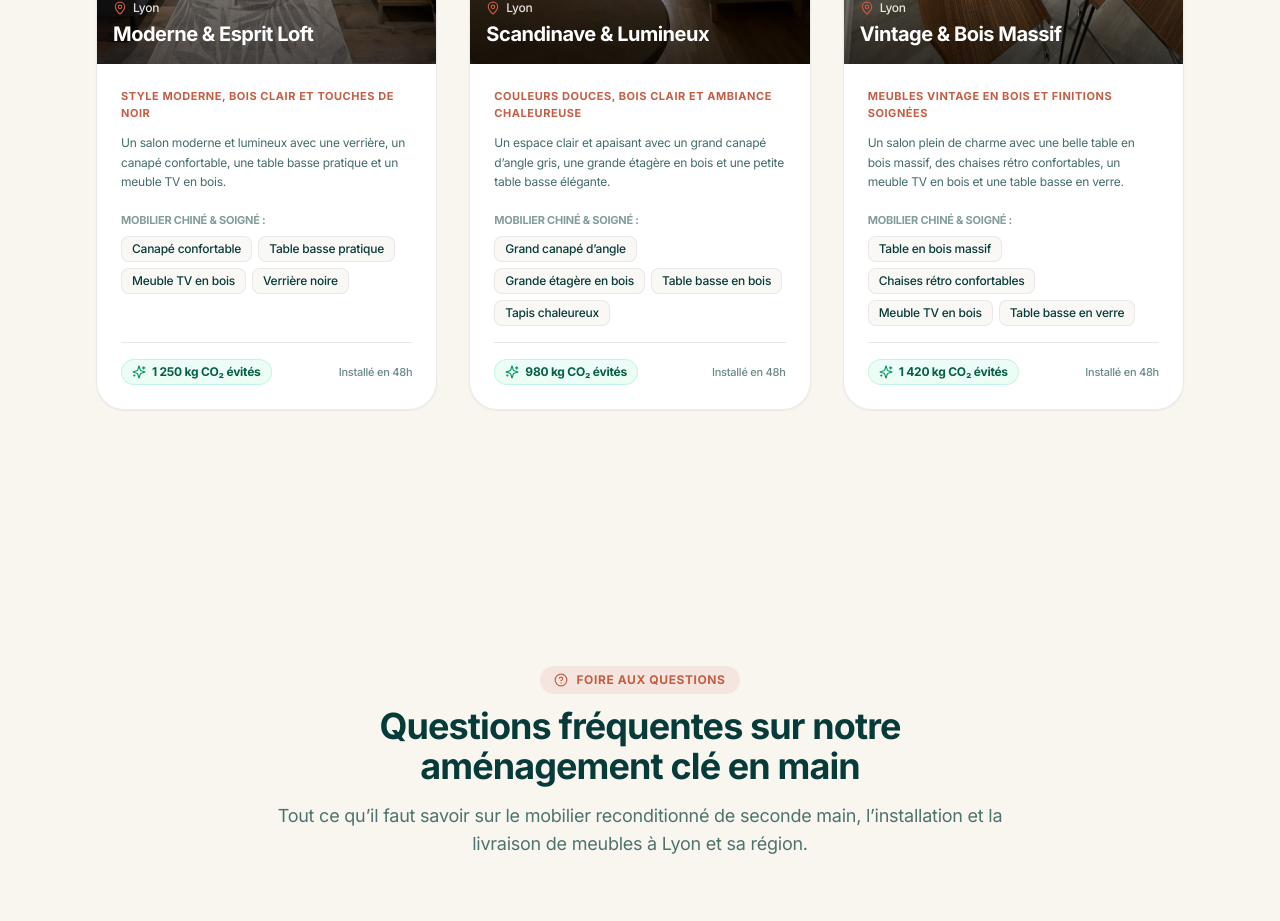
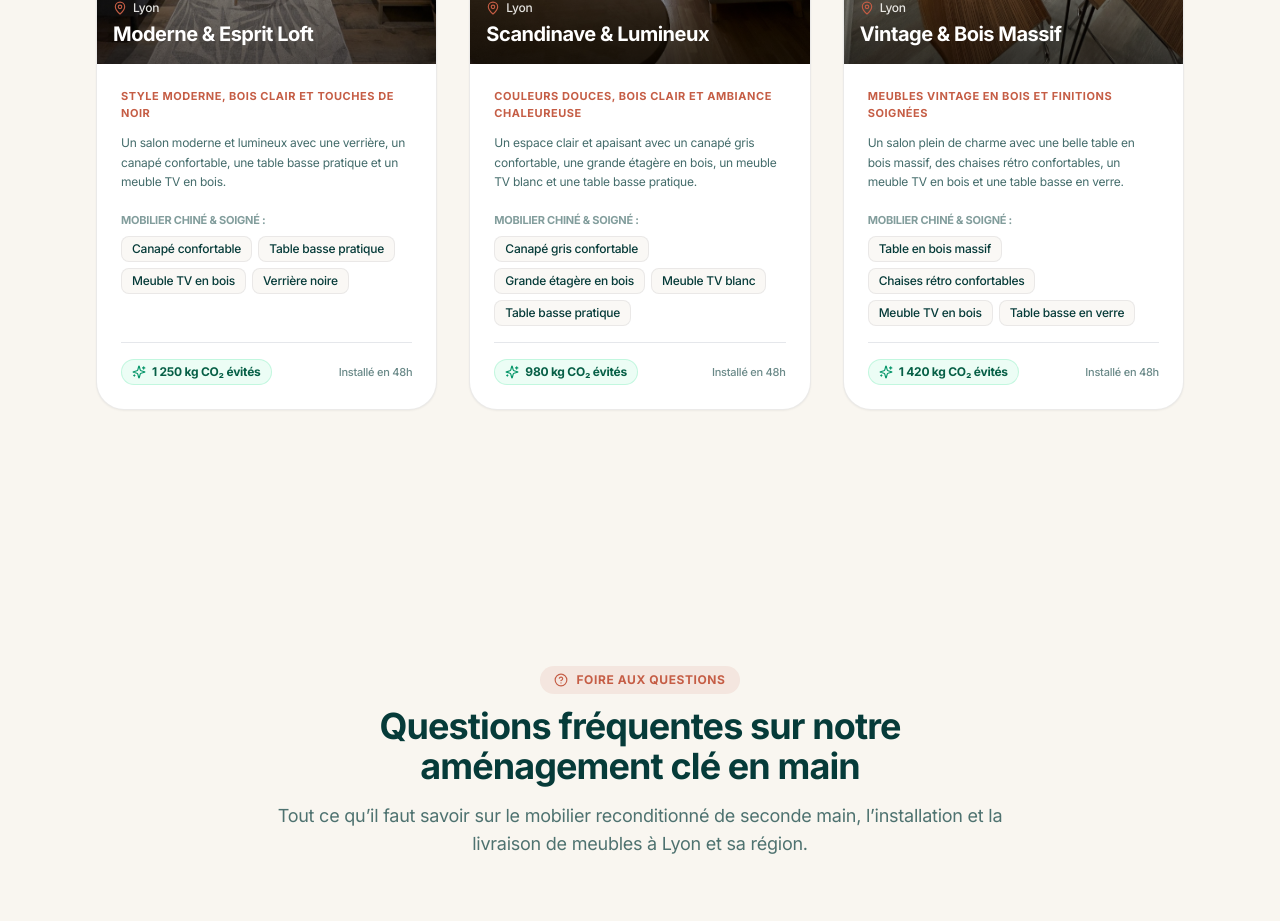
Before and after one commit to raphaelortega/meubles-et-moi-site, a Next.js app: page / in a window 1280 px wide. Shown: the part 4660-5581 px from the top of the page. Built offline with nearby package versions, Linux system fonts and the light colour scheme; no server answers.

Commit message:
Galerie: ajustement précis du descriptif pour le projet Scandinave & Lumineux

```diff
--- a/components/Gallery.tsx
+++ b/components/Gallery.tsx
@@ -32,8 +32,8 @@ const PROJECTS: Project[] = [
     location: 'Lyon',
     style: 'Couleurs douces, bois clair et ambiance chaleureuse',
     image: '/images/realisations/realisation-2.jpg',
-    description: 'Un espace clair et apaisant avec un grand canapé d’angle gris, une grande étagère en bois et une petite table basse élégante.',
-    highlights: ['Grand canapé d’angle', 'Grande étagère en bois', 'Table basse en bois', 'Tapis chaleureux'],
+    description: 'Un espace clair et apaisant avec un canapé gris confortable, une grande étagère en bois, un meuble TV blanc et une table basse pratique.',
+    highlights: ['Canapé gris confortable', 'Grande étagère en bois', 'Meuble TV blanc', 'Table basse pratique'],
     co2: '980 kg CO₂ évités',
   },
   {
```
